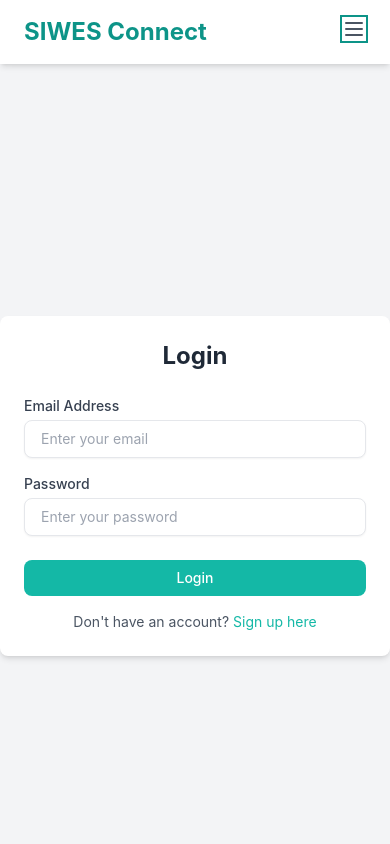
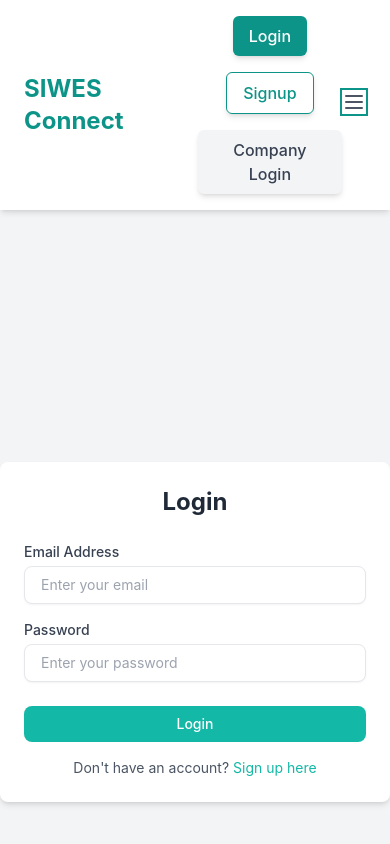
Before and after one commit to scriptnsam/siwes-recommendation-frontend, a React (Vite) app: page /login in a window 390 px wide. Both pictures are taken after a click on the button "Open menu". Shown: the top 844 px of the page. Built offline with nearby package versions, Linux system fonts and the light colour scheme.

Commit message:
Fixed major bugs

```diff
--- a/src/pages/Login.jsx
+++ b/src/pages/Login.jsx
@@ -1,7 +1,7 @@
 import React, { useState } from "react";
 import ResponseMessage from "./components/ResponseMessage";
 import RequestHandler from "./components/RequestHandler";
-import { Link } from "react-router-dom";
+import { Link, useNavigate } from "react-router-dom";
 import { setToken } from "../features/auth/authSlice";
 import { useDispatch } from "react-redux";
 
@@ -12,6 +12,7 @@ const LoginPage = () => {
   const [messageType, setMessageType] = useState(''); // success or error
   const [isLoading, setIsLoading] = useState(false);
   const dispatch = useDispatch();
+  const navigate = useNavigate();
 
   const handleSubmit = async (e) => {
     e.preventDefault();
@@ -46,6 +47,9 @@ const LoginPage = () => {
       // Clear form fields
       setEmail('')
       setPassword('')
+
+      navigate('/dashboard', { replace: true })
+
     } catch (error) {
       // Handle errors (e.g., invalid credentials, server issues)
       setResponseMessage(error.response?.data?.message || "An error occurred.");
--- a/src/pages/components/Header.jsx
+++ b/src/pages/components/Header.jsx
@@ -1,12 +1,19 @@
-import React from 'react'
+import React, { useState } from 'react'
 import { motion } from 'framer-motion';
 import { Link } from 'react-router-dom';
 
 const Header = () => {
+  const [mobilMenuOpen, setMobileMenuOpen] = useState(false)
   const fadeIn = {
     hidden: { opacity: 0, y: 30 },
     visible: { opacity: 1, y: 0, transition: { duration: 0.8 } },
   };
+
+  const toggleMenu = () => {
+    setMobileMenuOpen(!mobilMenuOpen)
+  }
+
+
   return (
     <>
       {/* Header */}
@@ -18,7 +25,7 @@ const Header = () => {
           className="container mx-auto flex justify-between items-center py-4 px-6 md:px-10"
         >
           <h1 className="text-2xl sm:text-3xl font-bold text-teal-600"><Link to={'./'}>SIWES Connect</Link></h1>
-          <nav className="hidden md:flex items-center space-x-6">
+          <nav className={` hidden md:flex items-center space-x-6`}>
             {/* Navigation Buttons */}
             <div className="flex items-center space-x-4">
               <Link to={'/login'}>
@@ -49,9 +56,41 @@ const Header = () => {
             </div>
           </nav>
 
+          {/* Mobile Menu */}
+          <div className={`md:hidden ${mobilMenuOpen ? 'block' : 'hidden'}`}>
+            <nav className="flex flex-col items-center space-y-4">
+              <Link to={'/login'}>
+                <motion.button
+                  whileHover={{ scale: 1.05 }}
+                  whileTap={{ scale: 0.95 }}
+                  className="px-4 py-2 bg-teal-600 text-white font-medium rounded-md shadow-md hover:bg-teal-700 transition"
+                >
+                  Login
+                </motion.button>
+              </Link>
+              <Link to={'/signup'}>
+                <motion.button
+                  whileHover={{ scale: 1.05 }}
+                  whileTap={{ scale: 0.95 }}
+                  className="px-4 py-2 border border-teal-600 text-teal-600 font-medium rounded-md shadow-md hover:bg-teal-600 hover:text-white transition"
+                >
+                  Signup
+                </motion.button>
+              </Link>
+              <motion.button
+
+                whileHover={{ scale: 1.05 }}
+                whileTap={{ scale: 0.95 }}
+                className="px-4 py-2 bg-gray-100 text-gray-700 font-medium rounded-md shadow-md hover:bg-gray-200 transition"
+              >
+                Company Login
+              </motion.button>
+            </nav>
+          </div>
+
           {/* Mobile Menu Button */}
           <div className="md:hidden">
-            <button
+            <button onClick={toggleMenu}
               className="text-gray-600 hover:text-teal-600 focus:outline-none focus:ring-2 focus:ring-teal-600"
               aria-label="Open menu"
             >
--- a/src/pages/components/HomeTab.jsx
+++ b/src/pages/components/HomeTab.jsx
@@ -4,6 +4,7 @@ import RecommendedCompanies from './RecommendedCompanies';
 import { useSelector } from 'react-redux';
 import LoginPage from '../Login';
 import RequestHandler from './RequestHandler';
+import LoadingUI from './LoadingUI';
 
 const HomeTab = () => {
   const [companyUuids, setCompanyUuids] = useState([]);
@@ -13,6 +14,8 @@ const HomeTab = () => {
   const [modalMessage, setModalMessage] = useState("");
   const [openLogin, setOpenLogin] = useState(false);
   const [recommendedCompanies, setRecommendedCompanies] = useState([])
+  const [recommendationsIsLoading, setRecommendationIsLoading] = useState(true)
+  const [possibleMessage, setPossibleMessage] = useState('No recommendation available.')
 
   const { token } = useSelector((state) => state.auth);
 
@@ -29,16 +32,25 @@ const HomeTab = () => {
           setOpenLogin(true)
         }
         console.log(response.message)
+        setModalType("error")
+        setModalMessage(response.message)
+        setIsModalOpen(true);
+        setRecommendationIsLoading(false)
         return;
       }
 
       const receivedData = response.data
+      console.log(receivedData)
+      if (receivedData.data.recommendations.length === 0) {
+        setRecommendationIsLoading(false)
+        setPossibleMessage(receivedData.message)
+        return;
+      }
       const recommendations = receivedData.data.recommendations[0].ranked_companies;
       const CompanyUUIDs = recommendations.map((company) => company.company_uuid);
       setGenrecommendations(recommendations)
       setCompanyUuids(CompanyUUIDs)
       console.log(CompanyUUIDs)
-      console.log(recommendations)
 
     } catch (error) {
       // setIsLoading(false)
@@ -73,7 +85,7 @@ const HomeTab = () => {
     const companyDetails = await fetchCompanyDetails(companyUuids);
     const orderedCompanies = combineDetailsWithScores(companyDetails, genrecommendations);
     setRecommendedCompanies(orderedCompanies) //FINAL STAGE
-    console.log("Ordered Companies with Scores:", orderedCompanies);
+    setRecommendationIsLoading(false)
   };
 
   useEffect(() => {
@@ -85,6 +97,8 @@ const HomeTab = () => {
       fetchData()
     }
   }, [companyUuids])
+
+
 
   return (
     <>
@@ -159,9 +173,14 @@ const HomeTab = () => {
           </div>
 
 
-          <div className="mt-8">
+
+          <div className="mt-8 ">
             {/* Recommended companies */}
-            <RecommendedCompanies companies={recommendedCompanies} />
+            {recommendationsIsLoading ? <LoadingUI message='Please wait while we match companies that you might be interested in...' /> :
+              recommendedCompanies.length === 0 ? <div className='text-gray-600 font-bold'>{possibleMessage}</div> :
+                <RecommendedCompanies companies={recommendedCompanies} />
+            }
+
           </div>
         </div>
       )}
--- /dev/null
+++ b/src/pages/components/LoadingUI.jsx
@@ -0,0 +1,14 @@
+const LoadingUI = ({ message = "Loading, please wait..." }) => {
+  return (
+    <div className="flex items-center justify-center h-screen bg-gray-50">
+      <div className="text-center">
+        {/* Spinning Loader */}
+        <div className="w-16 h-16 border-4 border-teal-500 border-t-transparent rounded-full animate-spin mx-auto"></div>
+        {/* Loading Message */}
+        <p className="mt-4 text-gray-700 text-lg font-medium">{message}</p>
+      </div>
+    </div>
+  );
+};
+
+export default LoadingUI;
--- a/src/pages/components/Sidebar.jsx
+++ b/src/pages/components/Sidebar.jsx
@@ -36,10 +36,11 @@ const Sidebar = ({ setActiveTab }) => {
         <div className="flex items-center gap-4 mb-8">
           <div className="w-12 h-12 rounded-full bg-gray-500 flex items-center justify-center text-xl font-bold">
             {/* Placeholder for Profile Image */}
-            <span className="text-white">AB</span>
+            {/* <span className="text-white">AB</span> */}
+            <img src='/illustrations/Mavatar.svg' />
           </div>
           <div>
-            <h3 className="font-semibold text-lg">Abegunde Samuel</h3>
+            <h3 className="font-semibold text-lg">Dashboard</h3>
             <p className="text-sm">Student</p>
           </div>
         </div>
```
